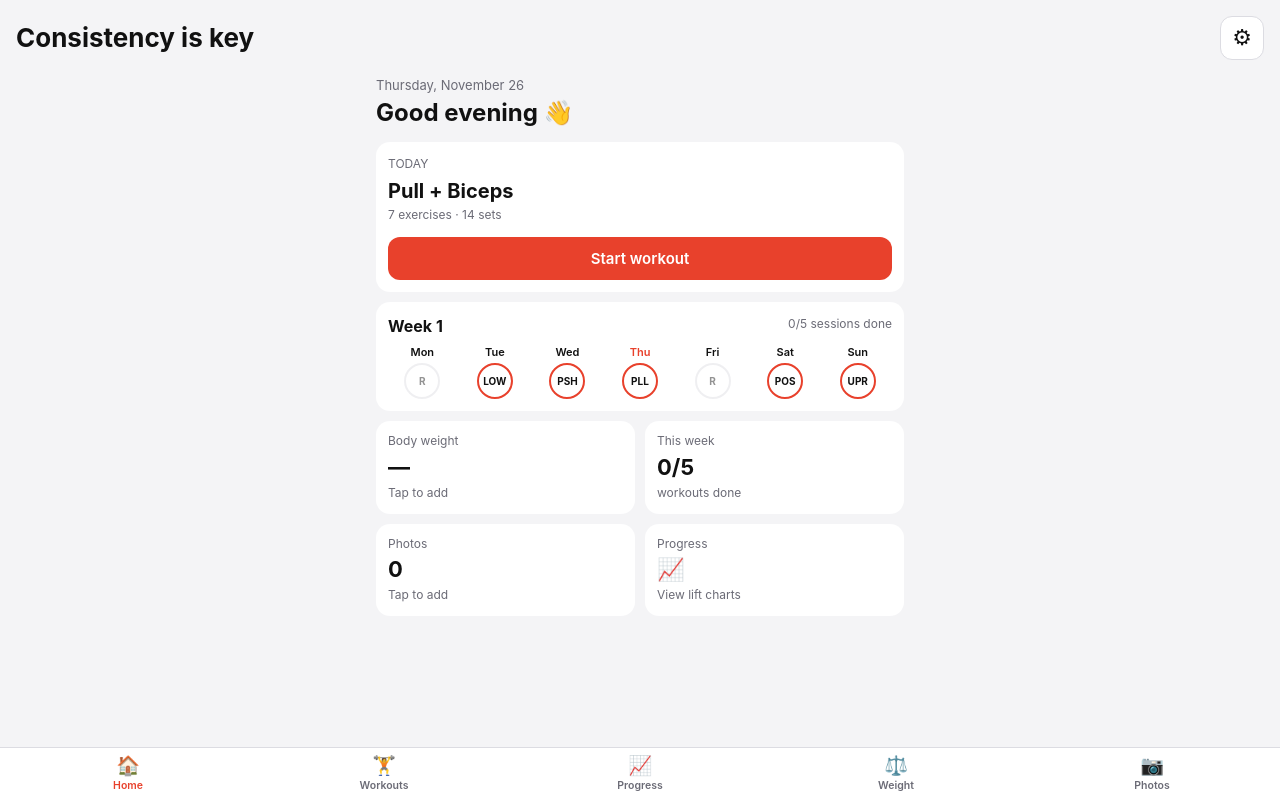
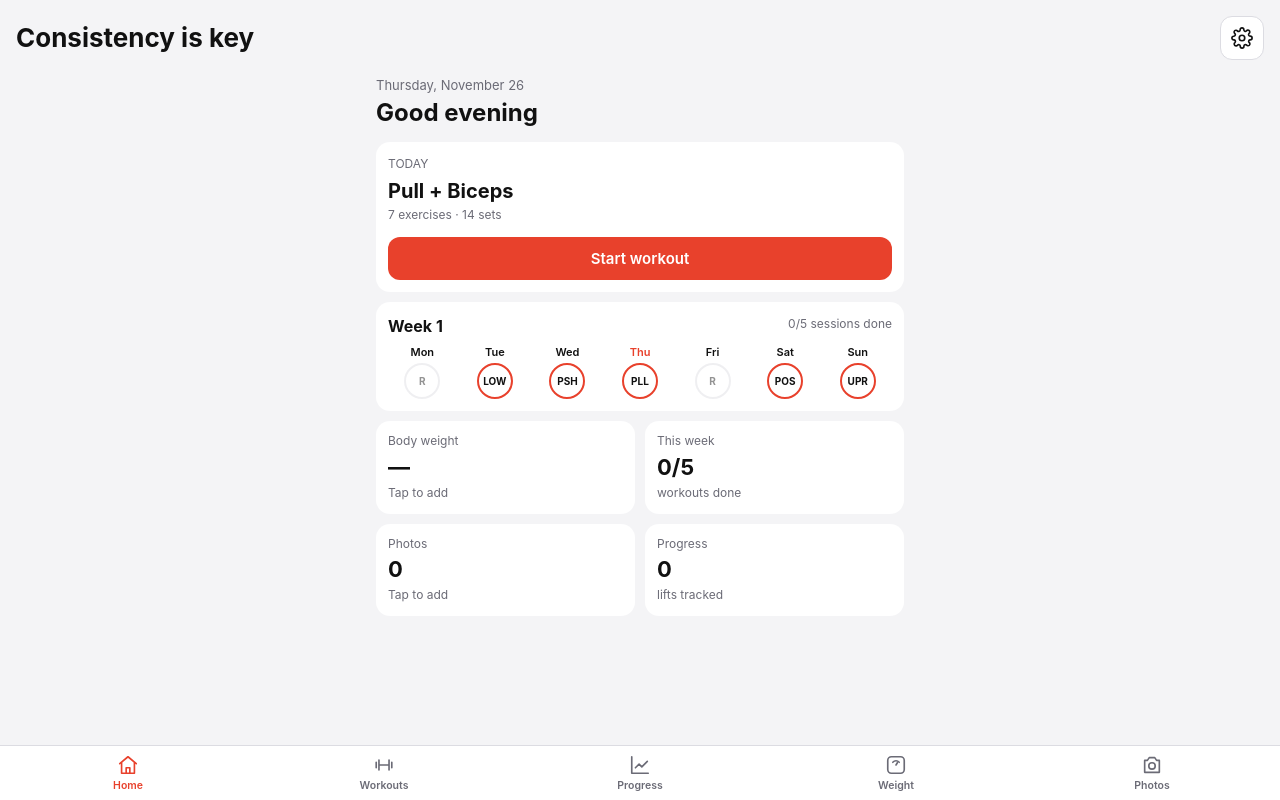
Before and after one commit to ahmedwarwar8-oss/First-project-, a plain HTML site: page index.html in a window 1280 px wide. Drawn offline with Linux system fonts and the light colour scheme.

Commit message:
Clean, emoji-free Home screen
Replaces bottom bar and settings emojis with line icons, removes the
greeting emoji, and shows the number of tracked lifts on the Progress card.

Co-Authored-By: Claude Opus 5.5 <noreply@anthropic.com>
Claude-Session: https://claude.ai/code/session_01BmhSTE34anLSwdXMhhG592

```diff
--- a/index.html
+++ b/index.html
@@ -75,7 +75,8 @@ h2{font-size:20px;margin:14px 0 8px}
 .prow.ph{font-size:11px;color:var(--muted);font-weight:700;text-transform:uppercase}
 .bwr{grid-template-columns:1fr 1.4fr auto;align-items:center}
 .bwd{padding:4px 10px;font-size:12px}
-nav button i{display:block;font-style:normal;font-size:19px;line-height:1.1;margin-bottom:2px}
+nav button i{display:flex;justify-content:center;font-style:normal;margin-bottom:3px}
+#gear{display:flex;align-items:center;justify-content:center;padding:0}
 .days{display:flex;justify-content:space-between;gap:4px;margin-top:8px}
 .dd{flex:1;text-align:center;border:0;background:none;color:var(--text);font-family:inherit;font-size:11px;font-weight:600;padding:0}
 .dd b{display:block;width:36px;height:36px;line-height:32px;border-radius:50%;border:2px solid var(--line);margin:4px auto 0;font-size:10px}
@@ -97,9 +98,9 @@ nav button i{display:block;font-style:normal;font-size:19px;line-height:1.1;marg
 </style>
 </head>
 <body>
-<header style="display:flex;align-items:center;justify-content:space-between"><div><h1>Consistency is key</h1></div><button class="sm" id="gear" aria-label="Settings">⚙︎</button></header>
+<header style="display:flex;align-items:center;justify-content:space-between"><div><h1>Consistency is key</h1></div><button class="sm" id="gear" aria-label="Settings"><svg viewBox="0 0 24 24" width="22" height="22" fill="none" stroke="currentColor" stroke-width="1.8" stroke-linecap="round" stroke-linejoin="round" aria-hidden="true"><circle cx="12" cy="12" r="3"/><path d="M19.4 15a1.7 1.7 0 0 0 .3 1.8l.1.1a2 2 0 1 1-2.8 2.8l-.1-.1a1.7 1.7 0 0 0-1.8-.3 1.7 1.7 0 0 0-1 1.5V21a2 2 0 1 1-4 0v-.1a1.7 1.7 0 0 0-1.1-1.5 1.7 1.7 0 0 0-1.8.3l-.1.1a2 2 0 1 1-2.8-2.8l.1-.1a1.7 1.7 0 0 0 .3-1.8 1.7 1.7 0 0 0-1.5-1H3a2 2 0 1 1 0-4h.1a1.7 1.7 0 0 0 1.5-1.1 1.7 1.7 0 0 0-.3-1.8l-.1-.1a2 2 0 1 1 2.8-2.8l.1.1a1.7 1.7 0 0 0 1.8.3H9a1.7 1.7 0 0 0 1-1.5V3a2 2 0 1 1 4 0v.1a1.7 1.7 0 0 0 1 1.5 1.7 1.7 0 0 0 1.8-.3l.1-.1a2 2 0 1 1 2.8 2.8l-.1.1a1.7 1.7 0 0 0-.3 1.8V9a1.7 1.7 0 0 0 1.5 1H21a2 2 0 1 1 0 4h-.1a1.7 1.7 0 0 0-1.5 1z"/></svg></button></header>
 <main id="main"></main>
-<nav><button id="t-home"><i>🏠</i>Home</button><button id="t-wk"><i>🏋️</i>Workouts</button><button id="t-prog"><i>📈</i>Progress</button><button id="t-bw"><i>⚖️</i>Weight</button><button id="t-gal"><i>📷</i>Photos</button></nav>
+<nav><button id="t-home"><i><svg viewBox="0 0 24 24" width="22" height="22" fill="none" stroke="currentColor" stroke-width="1.8" stroke-linecap="round" stroke-linejoin="round" aria-hidden="true"><path d="M3 10.5 12 3l9 7.5"/><path d="M5 9.5V21h14V9.5"/><path d="M10 21v-6h4v6"/></svg></i>Home</button><button id="t-wk"><i><svg viewBox="0 0 24 24" width="22" height="22" fill="none" stroke="currentColor" stroke-width="1.8" stroke-linecap="round" stroke-linejoin="round" aria-hidden="true"><path d="M6.5 6.5v11M17.5 6.5v11M3.5 9v6M20.5 9v6M6.5 12h11"/></svg></i>Workouts</button><button id="t-prog"><i><svg viewBox="0 0 24 24" width="22" height="22" fill="none" stroke="currentColor" stroke-width="1.8" stroke-linecap="round" stroke-linejoin="round" aria-hidden="true"><path d="M3 3v18h18"/><path d="m7 15 4-4 3 3 6-6"/></svg></i>Progress</button><button id="t-bw"><i><svg viewBox="0 0 24 24" width="22" height="22" fill="none" stroke="currentColor" stroke-width="1.8" stroke-linecap="round" stroke-linejoin="round" aria-hidden="true"><rect x="3" y="3" width="18" height="18" rx="4"/><path d="M8.5 9a5 5 0 0 1 7 0"/><path d="m12 12 1.5-2.5"/></svg></i>Weight</button><button id="t-gal"><i><svg viewBox="0 0 24 24" width="22" height="22" fill="none" stroke="currentColor" stroke-width="1.8" stroke-linecap="round" stroke-linejoin="round" aria-hidden="true"><path d="M4 7h3l2-3h6l2 3h3v13H4z"/><circle cx="12" cy="13" r="3.5"/></svg></i>Photos</button></nav>
 <input type="file" id="file" accept="image/*" multiple style="position:fixed;left:-9999px;opacity:0">
 <div class="modal" id="modal"><div class="sheet" id="sheet"></div></div>
 
@@ -400,7 +401,7 @@ function renderHome(m){
   const hr=new Date().getHours(),gr=hr<12?"Good morning":hr<18?"Good afternoon":"Good evening";
   const dv=last&&prev?last.v-prev.v:0;
   m.innerHTML=`<div class="sub">${new Date().toLocaleDateString(undefined,{weekday:"long",day:"numeric",month:"long"})}</div>
-  <h2 style="margin:2px 0 12px;font-size:24px">${gr} 👋</h2>
+  <h2 style="margin:2px 0 12px;font-size:24px">${gr}</h2>
   <div class="ex"><div class="meta">TODAY</div><h3 style="font-size:20px;margin:2px 0">${ss.t}</h3>
   ${rest?`<div class="meta">${sid==="REST"?"Recover, eat well and sleep.":"No exercises yet. Add some in Settings → Edit exercises."}</div>`:`<div class="meta">${ss.x.length} exercises · ${nsets} sets${started?" · in progress":""}</div><button class="btn" id="go" style="margin-top:10px">${started?"Continue workout":"Start workout"}</button>`}</div>
   <div class="ex"><div class="exh"><h3>Week ${wkWeek}</h3><span class="meta">${done}/${planned.length} sessions done</span></div>
@@ -410,7 +411,7 @@ function renderHome(m){
    <div class="stat" data-go="bw"><div class="l">Body weight</div><div class="v">${last?f(last.v)+" "+unit:"—"}</div><div class="l">${last&&prev?(dv>0?"▲ ":dv<0?"▼ ":"")+f(Math.abs(dv))+" since last":last?fmt(last.d):"Tap to add"}</div></div>
    <div class="stat" data-go="wk"><div class="l">This week</div><div class="v">${done}/${planned.length}</div><div class="l">workouts done</div></div>
    <div class="stat" data-go="gal"><div class="l">Photos</div><div class="v">${photos.length}</div><div class="l">${photos.length?"Latest "+fmt(photos[photos.length-1].date):"Tap to add"}</div></div>
-   <div class="stat" data-go="prog"><div class="l">Progress</div><div class="v">📈</div><div class="l">View lift charts</div></div></div>`;
+   <div class="stat" data-go="prog"><div class="l">Progress</div><div class="v">${Object.keys(progData()).length}</div><div class="l">lifts tracked</div></div></div>`;
   const go=()=>{wkDay=di;view="wk";render()};
   if($("#go"))$("#go").onclick=go;
   m.querySelectorAll(".dd").forEach(b=>b.onclick=()=>{wkDay=+b.dataset.i;view="wk";render()});
--- a/sw.js
+++ b/sw.js
@@ -1,6 +1,6 @@
 // Service worker: lets the app open with no internet connection.
 // Bump VERSION whenever you change index.html or other files so phones pick up the update.
-const VERSION = "progress-v10";
+const VERSION = "progress-v11";
 const FILES = [
   "./",
   "./index.html",
```
